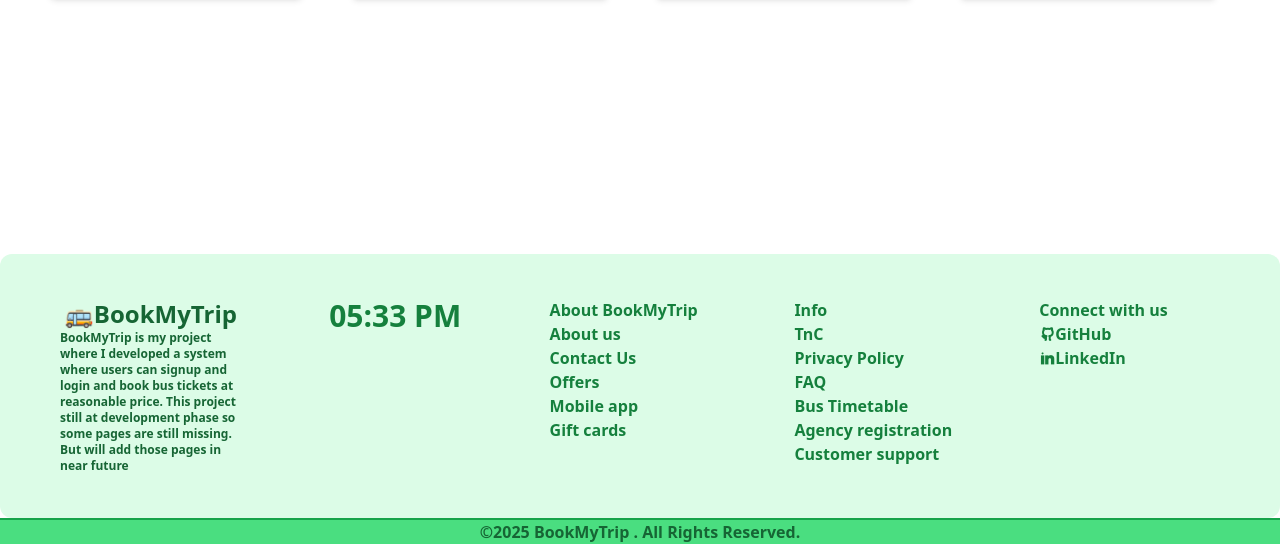
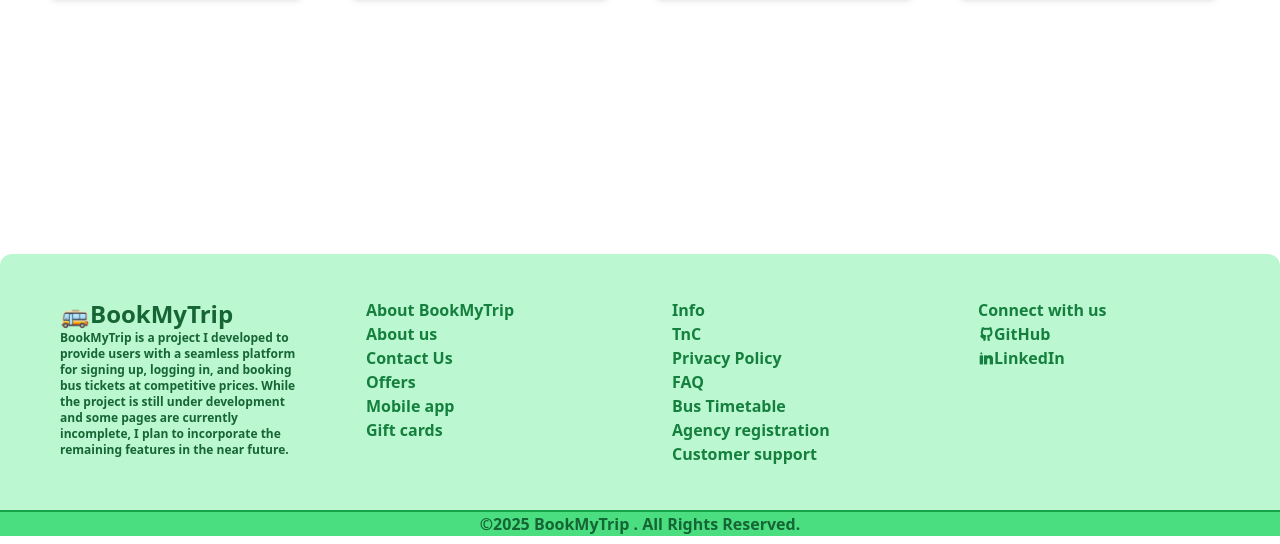
Before and after one commit to tirthankar27/BusBooking, a PHP site: page /guest.php in a window 1280 px wide. Shown: the part 738-1282 px from the top of the page. Run offline with PHP 8.4, Linux system fonts and the light colour scheme; some libraries are stand-ins or nearby versions.

Commit message:
Added page to delete bookings and updated few designs for better experience

```diff
--- a/pages/footer.php
+++ b/pages/footer.php
@@ -1,21 +1,18 @@
-<head>
-
-</head>
 <footer>
-    <div class="flex flex-col w-full h-fit bg-green-100 text-green-700 px-6 md:px-14 py-10 rounded-xl">
+    <div class="flex flex-col w-full h-fit bg-green-200 text-green-700 px-6 md:px-14 py-10 rounded-t-xl">
         <div class="flex flex-row justify-center items-start h-full md:flex-row m-1 font space-x-16">
-            <div class="flex flex-col justify-center items-center h-full w-1/5">
+            <div class="flex flex-col justify-center items-start h-full w-1/4">
                 <h1 class="text-2xl text-green-800 font-bold ">🚌BookMyTrip</h1>
-                <p class=" text-xs text-green-800 font-semibold">BookMyTrip is my project where I developed a system where users can signup and login and book bus tickets at reasonable price. This project still at development phase so some pages are still missing. But will add those pages in near future</p>
+                <p class=" text-xs text-green-800 font-semibold">BookMyTrip is a project I developed to provide users with a seamless platform for signing up, logging in, and booking bus tickets at competitive prices. While the project is still under development and some pages are currently incomplete, I plan to incorporate the remaining features in the near future.</p>
             </div>
-            <span class="flex  justify-center items-center text-3xl w-1/5 font-semibold">
+            <!-- <span class="flex  justify-center items-center text-3xl w-1/5 font-semibold">
                 <?php
                     date_default_timezone_set('Asia/Kolkata');
                     $t=date("h:i A");
                     echo "$t";
                 ?>
-            </span>
-            <about class="flex flex-col justify-center items-start font-semibold w-1/5">
+            </span> -->
+            <about class="flex flex-col justify-center items-start font-semibold w-1/4">
                 <h1 class="font-bold">About BookMyTrip</h1>
                 <div class="flex hover:text-green-900">
                     <a href="" target="_blank">About us</a>
@@ -33,7 +30,7 @@
                     <a href="" target="_blank">Gift cards</a>
                 </div>
             </about>
-            <info class="flex flex-col justify-center items-start font-semibold w-1/5">
+            <info class="flex flex-col justify-center items-start font-semibold w-1/4">
                 <h1 class="font-bold">Info</h1>
                 <div class="flex hover:text-green-900">
                     <a href="" target="_blank">TnC</a>
@@ -54,7 +51,7 @@
                     <a href="" target="_blank">Customer support</a>
                 </div>
             </info>
-            <social class="flex flex-col justify-center items-start font-semibold w-1/5">
+            <social class="flex flex-col justify-center items-start font-semibold w-1/4">
                 <h1 class="font-bold">Connect with us</h1>
                 <div class="flex hover:text-green-900">
                     <i class="ri-github-line"></i>
--- a/pages/ticketsBook.php
+++ b/pages/ticketsBook.php
@@ -48,10 +48,10 @@
                     </select>
                 </div>
                 <div class="my-auto">
-                    <Button type="submit" class="h-16 w-32 bg-green-700 rounded-r-lg hover:bg-green-800">Book</Button>
+                    <button type="submit" class="h-16 w-32 bg-green-700 rounded-r-lg hover:bg-green-800">Book</Button>
                 </div>
             </form>
-            <button onclick="history.back()" class="h-16 w-32 mb-2 bg-green-700 rounded-md hover:bg-green-800">Go Back</button>
+            <a onclick="history.back()" class="h-16 w-32 mb-2 bg-green-700 rounded-md hover:bg-green-800">Go Back</>
         </div>
     </main>
 </body>
```
Also changed, not shown: pages/bookings.php (+5 -6 lines), pages/deleteBooking.php (added, +57 -0 lines).
